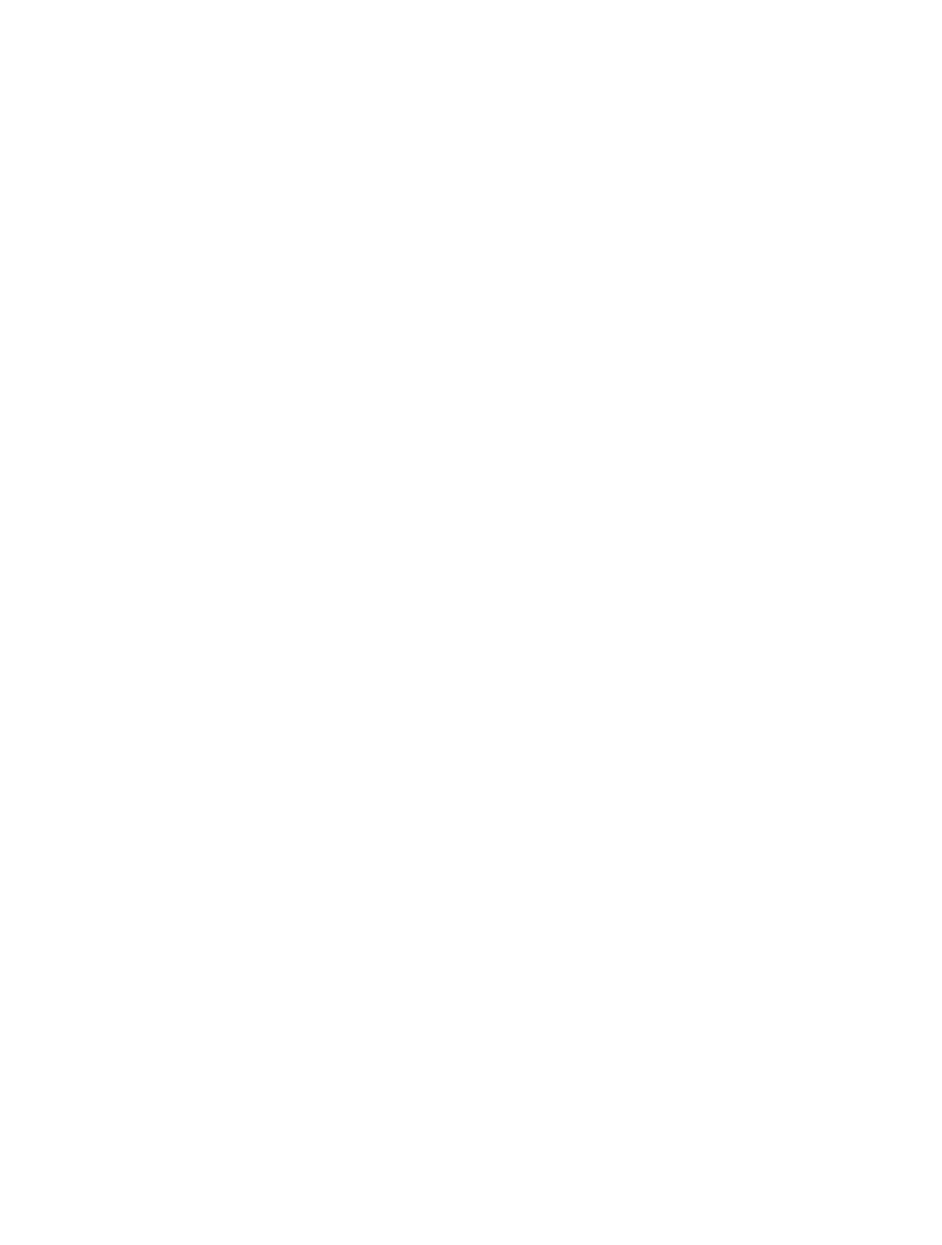
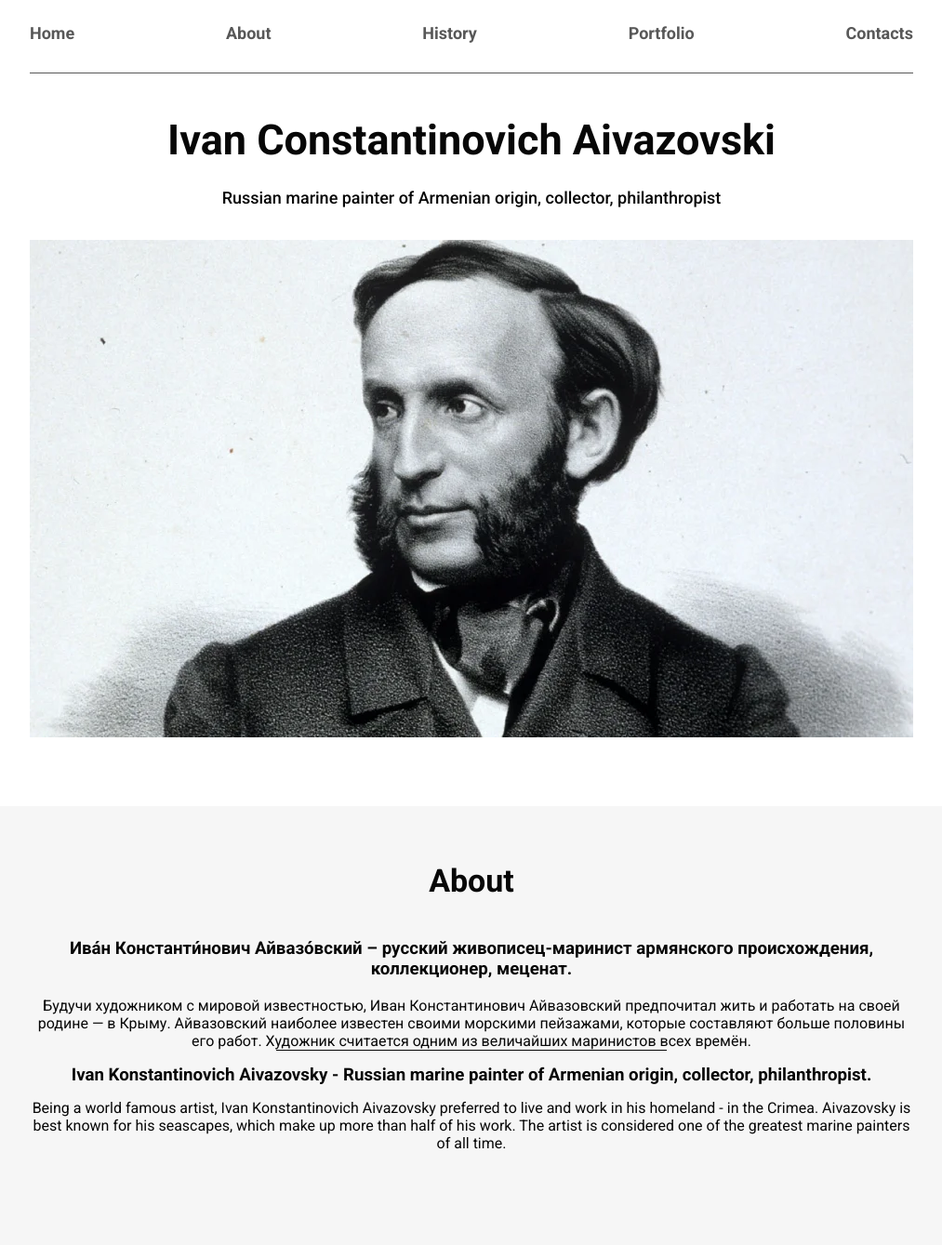
Before and after one commit to akorotkovaa/aivozovski_wd1, a plain HTML site: page index.html in a window 1280 px wide. Shown: the whole page at 93% size, without its empty margins (133-1146 px from the left). Before the commit the page ends 800 px from the top, so only its background shows below. Drawn offline with Linux system fonts and the light colour scheme.

Commit message:
About section

```diff
--- a/index.css
+++ b/index.css
@@ -1,2 +1,5 @@
 @import url(style/variables.css);
 @import url(style/basic.css);
+@import url(style/header.css);
+@import url(style/home.css);
+@import url(style/about.css);
--- a/index.html
+++ b/index.html
@@ -4,10 +4,60 @@
     <meta charset="UTF-8">
     <meta name="viewport" content="width=device-width, initial-scale=1.0">
     <title>Aivazovski Page</title>
+    <link rel="preconnect" href="https://fonts.googleapis.com">
+    <link rel="preconnect" href="https://fonts.gstatic.com" crossorigin>
+    <link href="https://fonts.googleapis.com/css2?family=Roboto:ital,wght@0,100..900;1,100..900&display=swap" rel="stylesheet">
     <link rel="shortcut icon" href="assets/favicon.png" type="image/png">
     <link rel="stylesheet" href="index.css">
 </head>
 <body>
+    <header class="header" aria-label="header">
+        <div class="container">
+            <nav class="nav" aria-label="header navigation">
+                <ul class="nav-list" aria-label="header navigation list">
+                    <li>
+                        <a href="#" class="nav-link" aria-label="link to home">Home</a>
+                    </li>
+                    <li>
+                        <a href="#" class="nav-link" aria-label="link to about">About</a>
+                    </li>
+                    <li>
+                        <a href="#" class="nav-link" aria-label="link to history">History</a>
+                    </li>
+                    <li>
+                        <a href="#" class="nav-link" aria-label="link to portfolio">Portfolio</a>
+                    </li>
+                    <li>
+                        <a href="#" class="nav-link" aria-label="link to contacts">Contacts</a>
+                    </li>
+                </ul>
+            </nav>
+        </div>
+    </header>
+    <main aria-label="main">
+        <section class="home" aria-label="home section">
+            <div class="container">
+                <h1 class="home-title" aria-label="title">Ivan Constantinovich Aivazovski</h1>
+                <p class="home-description" aria-label="description">Russian marine painter of Armenian origin, collector, philanthropist</p>
+                <img src="assets/webp/home.webp" alt="photo portrait of Aivazovski" class="home-img">
+            </div>
+        </section>
 
+        <section class="about" aria-label="about section">
+            <div class="container">
+                <h2 class="about-title" aria-label="about-title">About</h2>
+                <h3 class="about-subtitle-ru" aria-label="about-subtitle-ru">Ива́н Константи́нович Айвазо́вский – русский живописец-маринист армянского происхождения, коллекционер, меценат.</h3>
+                <p class="about-description-ru" aria-label="about-description-ru">Будучи художником с мировой известностью, Иван Константинович Айвазовский предпочитал жить и работать на своей родине — в Крыму. Айвазовский наиболее известен своими морскими пейзажами, которые составляют больше половины его работ. Художник считается одним из величайших маринистов всех времён.</p>
+
+                <hr class="devider" aria-label="devider">
+                <h3 class="about-subtitle-en" aria-label="about-subtitle-en">Ivan Konstantinovich Aivazovsky - Russian marine painter of Armenian origin, collector, philanthropist.</h3>
+                <p class="about-description-en" aria-label="about-description-en">Being a world famous artist, Ivan Konstantinovich Aivazovsky preferred to live and work in his homeland - in the Crimea. Aivazovsky is best known for his seascapes, which make up more than half of his work. The artist is considered one of the greatest marine painters of all time.</p>
+
+            </div>
+        </section>
+    </main>
+    <footer>
+
+    </footer>
 </body>
 </html>
--- /dev/null
+++ b/style/about.css
@@ -0,0 +1,47 @@
+.about {
+    background-color: var(--bg-main-grey);
+    text-align: center;
+    color: var(--color-main-black);
+    padding: 60px 30px 100px;
+
+}
+
+.about-title {
+    font-size: 34px;
+    font-weight: 700px;
+    margin: 0 0 42px;
+}
+
+.about-subtitle-ru
+.about-subtitle-ru {
+    font-size: 18px;
+    font-weight: 500px;
+    margin: 0 auto 15px;
+}
+
+.about-description-ru
+.about-subtitle-en {
+    font-size: 18px;
+    font-weight: 500px;
+    margin: 0 auto 15px;
+    text-align: justify;
+    max-width: 780px;
+}
+
+.about-subtitle-en {
+    margin: 15px auto 15px;
+}
+
+.about-description-en {
+    margin: 0 auto;
+}
+
+@media (max-width: 480px) {
+
+    .about-subtitle-ru,
+    .about-subtitle-en,
+    .about-description-ru,
+    .about-description-en,
+        font-size: 14px;
+
+}
--- a/style/basic.css
+++ b/style/basic.css
@@ -1,8 +1,40 @@
-*{
+* {
     box-sizing: border-box;
 }
 
 body {
     margin: 0;
     background-color: var(--bg-main);
+    font-family: "Roboto", serif;
 }
+
+ul {
+    list-style: none;
+    margin: 0;
+    padding: 0;
+}
+
+a {
+    text-decoration: none;
+    color: unset;
+}
+
+h1, p {
+    margin: 0;
+}
+
+.container {
+    margin: 0 auto;
+    max-width: 970px;
+    padding: 0 10px;
+}
+
+.devider {
+
+    max-width: 420px;
+    width: 100%;
+    height: 1px;
+    background-color: var(--color-main-black);
+    border: none;
+    margin: 0 auto;
+}
--- /dev/null
+++ b/style/header.css
@@ -0,0 +1,55 @@
+.header {
+    padding: 25px 0 0 0;
+}
+
+.nav {
+    width: 100%;
+}
+
+.nav::after {
+    content: "";
+    display: block;
+    width: 100%;
+    height: 1px;
+    margin: 32px 0 0 0;
+    background-color: var(--font-color-grey);
+}
+
+.nav-list {
+    width: 100%;
+    display: flex;
+    justify-content: space-between;
+    align-items: center;
+}
+
+.nav-link {
+    color: var(--font-color-grey);
+    font-size: 18px;
+    font-weight: 700;
+    position: relative;
+}
+
+.nav-link::after {
+    content: "";
+    position: absolute;
+    left: 0;
+    right: 100%;
+    bottom: -5px;
+    height: 1px;
+    background-color: var(--font-color-grey);
+    transition: right .22s;
+}
+
+.nav-link:hover {
+    color: var(--font-main-black);
+}
+
+.nav-link:hover::after {
+    right: 0;
+}
+
+@media (max-width: 480px) {
+    .header {
+        display: none;
+    }
+}
--- /dev/null
+++ b/style/home.css
@@ -0,0 +1,39 @@
+.home {
+    text-align: center;
+    padding: 0 30px 70px;
+}
+
+.home-title {
+    font-size: 45px;
+    font-weight: 700;
+    color: var(--color-main-black);
+    margin: 45px 0 25px 0;
+}
+
+.home-description {
+    font-size: 18px;
+    font-weight: 500;
+    color: var(--color-main-black);
+    margin: 0 0 35px 0;
+}
+
+.home-img {
+    width: 100%;
+    height: 535px;
+    object-fit: cover;
+}
+
+@media (max-width: 480px) {
+    .home {
+        text-align: left;
+    }
+    .home-title {
+        max-width: 240px;
+        font-size: 32px;
+        margin: 65px 0 25px 0;
+    }
+    .home-description {
+        font-size: 14px;
+        margin: 0 0 35px 0;
+    }
+}
--- a/style/variables.css
+++ b/style/variables.css
@@ -1,9 +1,8 @@
-:root{
-    --bg-main:#FFFFFF;
+:root {
+    --bg-main: #FFFFFF;
     --bg-main-grey: #F6F6F6;
 
-    --font-color-grey:#828282;
+    --font-color-grey: #585858;
 
     --color-main-black: #070707;
-
 }
```
Also changed, not shown: assets/webp/history.webp (added), assets/webp/home.webp (added), assets/webp/portfolio_1.webp (added), assets/webp/portfolio_2.webp (added), assets/webp/portfolio_3.webp (added).
